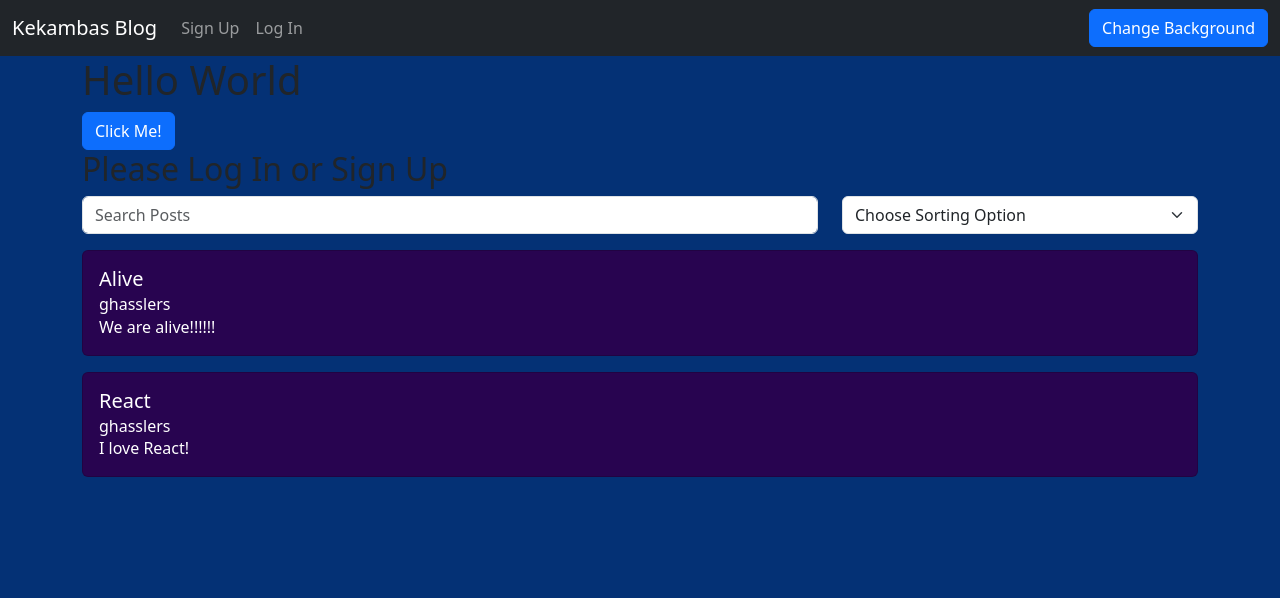
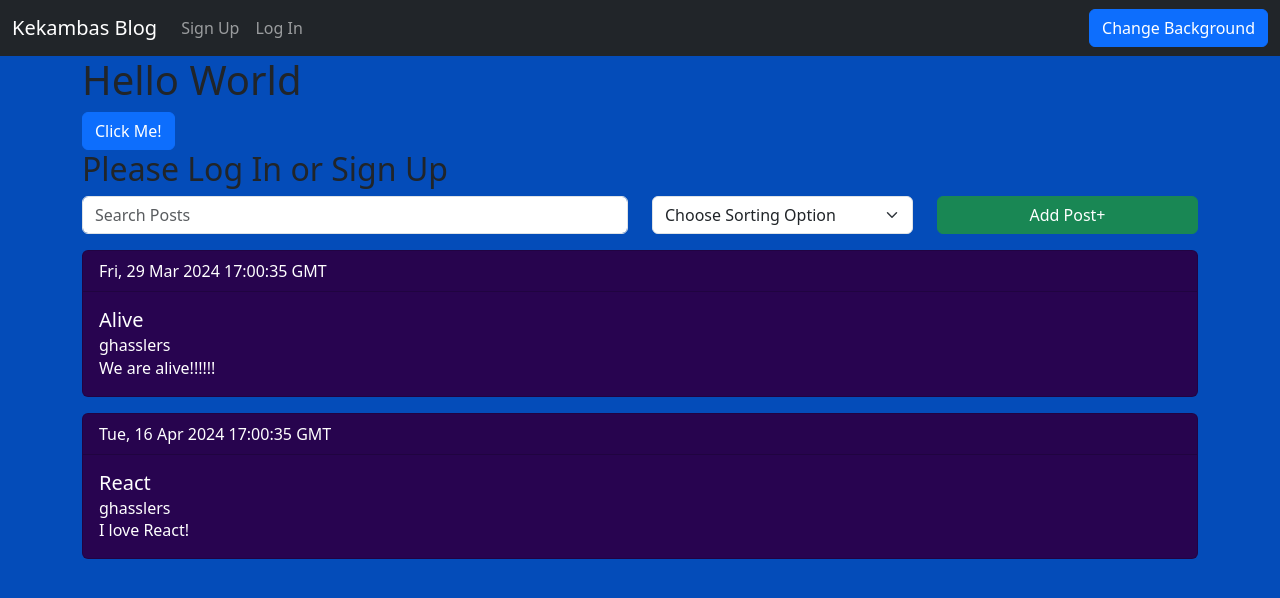
Before and after one commit to grrnhsslr/blogFrontEnd, a React (Vite) app: page / in a window 1280 px wide. Shown: the top 598 px of the page. Built offline with nearby package versions, Linux system fonts and the light colour scheme.

Commit message:
add post form to add new posts to the posts array

```diff
--- a/src/components/Navigation.tsx
+++ b/src/components/Navigation.tsx
@@ -10,7 +10,6 @@ type NavigationProps = {
 }
 
 export default function Navigation({ isLoggedIn }:NavigationProps){
-    console.log('Navigation component is being rendered')
 
     const [backgroundTheme, setBackgroundTheme] = useState('dark');
 
--- a/src/components/PostCard.tsx
+++ b/src/components/PostCard.tsx
@@ -9,6 +9,7 @@ export default function PostCard({ post }: PostCardProps) {
     console.log(post);
     return (
         <Card className="my-3 bg-custom" text="white">
+            <Card.Header>{post.dateCreated}</Card.Header>
             <Card.Body>
                 <Card.Title>{post.title}</Card.Title>
                 <Card.Subtitle>{ post.author.username}s</Card.Subtitle>
--- /dev/null
+++ b/src/components/PostForm.tsx
@@ -0,0 +1,37 @@
+import { useState } from 'react'
+import Form from 'react-bootstrap/Form'
+import Button from 'react-bootstrap/Button'
+import Card from 'react-bootstrap/Card'
+import { PostFormDataType } from '../types'
+
+type PostFormProps = {
+  addNewPost: (data: PostFormDataType) => void
+}
+
+export default function PostForm({ addNewPost }: PostFormProps) {
+  const [newPost, setNewPost] = useState<PostFormDataType>({title:'', body: ''})
+
+  const handleInputChange = (event: React.ChangeEvent<HTMLInputElement>) => {
+    setNewPost({...newPost, [event.target.name]:event.target.value })
+  }
+
+  const handleFormSubmit = (event: React.FormEvent) => {
+    event.preventDefault();
+    addNewPost(newPost);
+}
+
+  return (
+      <Card className='my-3'>
+        <Card.Body>
+          <h3 className='text-center'>Create New Post</h3>
+          <Form onSubmit={handleFormSubmit}>
+                <Form.Label>Post Title</Form.Label>
+                <Form.Control name='title' placeholder='Enter New Post Title' value={newPost.title} onChange={handleInputChange} />
+                <Form.Label>Post Body</Form.Label>
+                <Form.Control name='body' placeholder='Enter New Post Body' value={newPost.body} onChange={handleInputChange} />
+                <Button className='mt-3 w-100' variant='success' type='submit'>Create Post</Button>
+            </Form>
+        </Card.Body>
+      </Card>
+  )
+}
--- a/src/main.css
+++ b/src/main.css
@@ -1,5 +1,5 @@
 body {
-    background-color: rgb(4, 49, 117);
+    background-color: rgb(4, 76, 185);
 }
 
 .bg-custom {
--- a/src/types/index.ts
+++ b/src/types/index.ts
@@ -14,3 +14,8 @@ export type PostType = {
     dateCreated: string,
     author: UserType
 }
+
+export type PostFormDataType = {
+    title: string,
+    body: string
+}
--- a/src/views/Home.tsx
+++ b/src/views/Home.tsx
@@ -5,7 +5,8 @@ import Form from 'react-bootstrap/Form';
 import Row from 'react-bootstrap/Row';
 import Col from 'react-bootstrap/Col';
 import PostCard from '../components/PostCard';
-import { PostType } from '../types';
+import PostForm from '../components/PostForm';
+import { PostFormDataType, PostType } from '../types';
 
 
 type Sorting = {
@@ -23,6 +24,7 @@ type HomeProps = {
 
 export default function Home({isLoggedIn, handleClick   }: HomeProps) {
 
+const [showForm, setShowForm] = useState(false);
     const [posts, setPosts] = useState<PostType[]>([
         {
             author: {
@@ -43,13 +45,13 @@ export default function Home({isLoggedIn, handleClick   }: HomeProps) {
                 dateCreated: "Tue, 14 Apr 2024 16:58:44 GMT",
                 email: "Garrens@codingtemple.com",
                 firstName: "Garren",
-                id: 2,
+                id: 1,
                 lastName: "hassler",
                 username: "ghassler"
             },
             body: "I love React!",
             dateCreated: "Tue, 16 Apr 2024 17:00:35 GMT",
-            id: 1,
+            id: 2,
             title: "React"
         },
     ])
@@ -73,6 +75,13 @@ export default function Home({isLoggedIn, handleClick   }: HomeProps) {
         setSearchTerm(e.target.value);
     }
 
+    const addNewPost = (newPostData: PostFormDataType) => {
+        const author = {id: 1, firstName: 'Garren', lastName:'Hassler', email:"hasslergarren@gmail.com", username: 'ghasslers', dateCreated:  "Tue, 14 Apr 2024 16:58:44 GMT"}
+        const newPost: PostType = {...newPostData, id:posts.length+1, dateCreated:new Date().toString(), author}
+        setPosts([...posts, newPost])
+        setShowForm(false);
+    }
+
     // how to display the navbar without the Navigation.tsx
 
     // return React.createElement(React.Fragment, {}, React.createElement(Navigation, { isLoggedIn }, undefined), React.createElement(Container, {}, React.createElement('h1', {}, 'Hello World')))
@@ -83,7 +92,7 @@ export default function Home({isLoggedIn, handleClick   }: HomeProps) {
                 <Button variant='primary' onClick={handleClick}>Click Me!</Button>
                 <h2>{isLoggedIn ? `Welcome Back` : 'Please Log In or Sign Up'}</h2>
                 <Row>
-                    <Col xs={12} md={8}>
+                    <Col xs={12} md={6}>
                         <Form.Control value={searchTerm} placeholder='Search Posts' onChange={handleInputChange} />
                     </Col>
                     <Col>
@@ -95,7 +104,11 @@ export default function Home({isLoggedIn, handleClick   }: HomeProps) {
                             <option value="titleDesc">Sort By Title DESC</option>
                         </Form.Select>
                     </Col>
+                    <Col>
+                        <Button className='w-100' variant='success' onClick={() => setShowForm(!showForm)}>{showForm ? 'Hide Form' : 'Add Post+'}</Button>
+                    </Col>
                 </Row>
+                { showForm && <PostForm addNewPost={addNewPost} /> }
                 {posts.filter(p => p.title.toLowerCase().includes(searchTerm.toLowerCase())).map( p => <PostCard key={p.id} post={p} /> )}
         </>
     )
```
